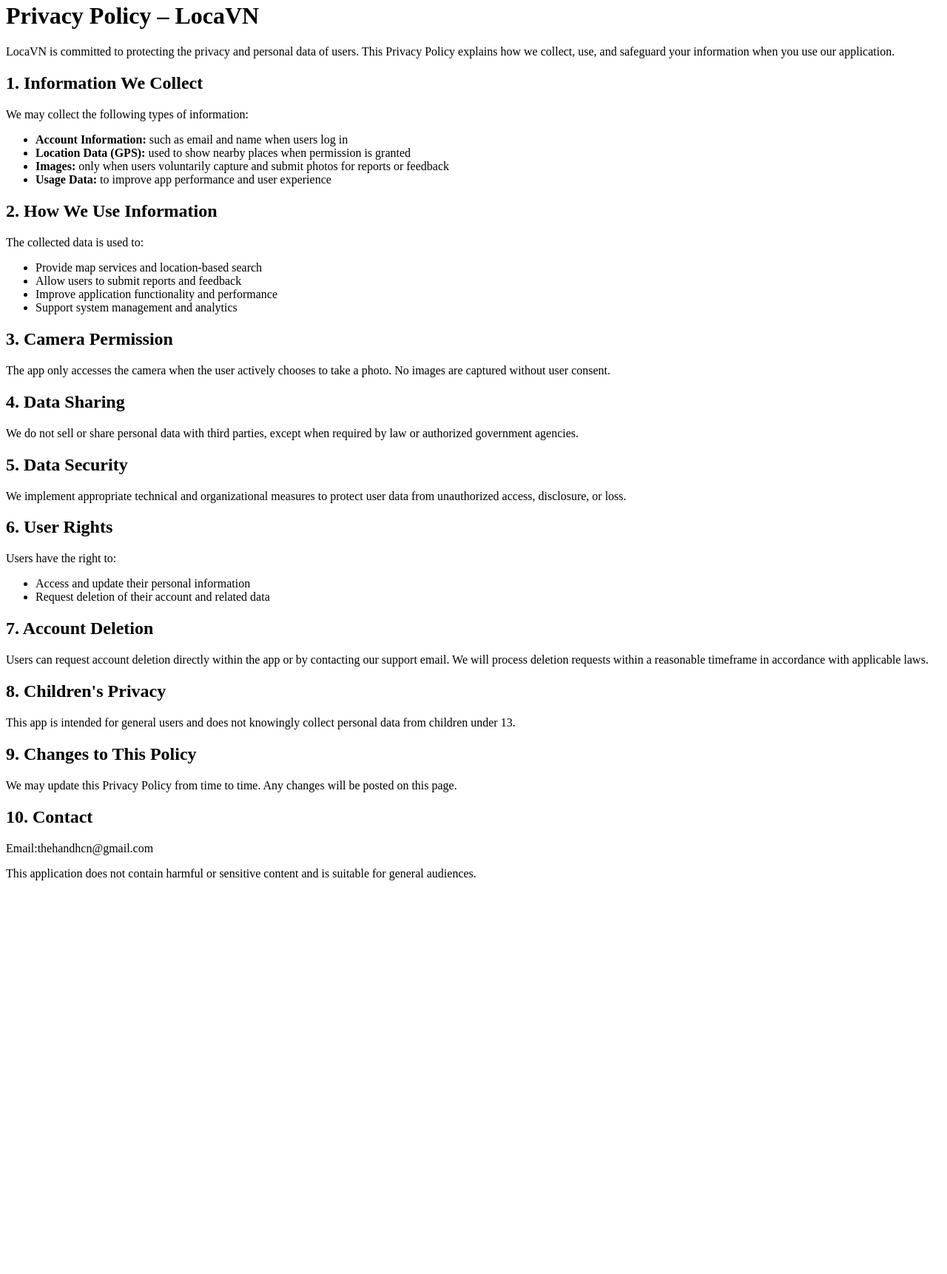
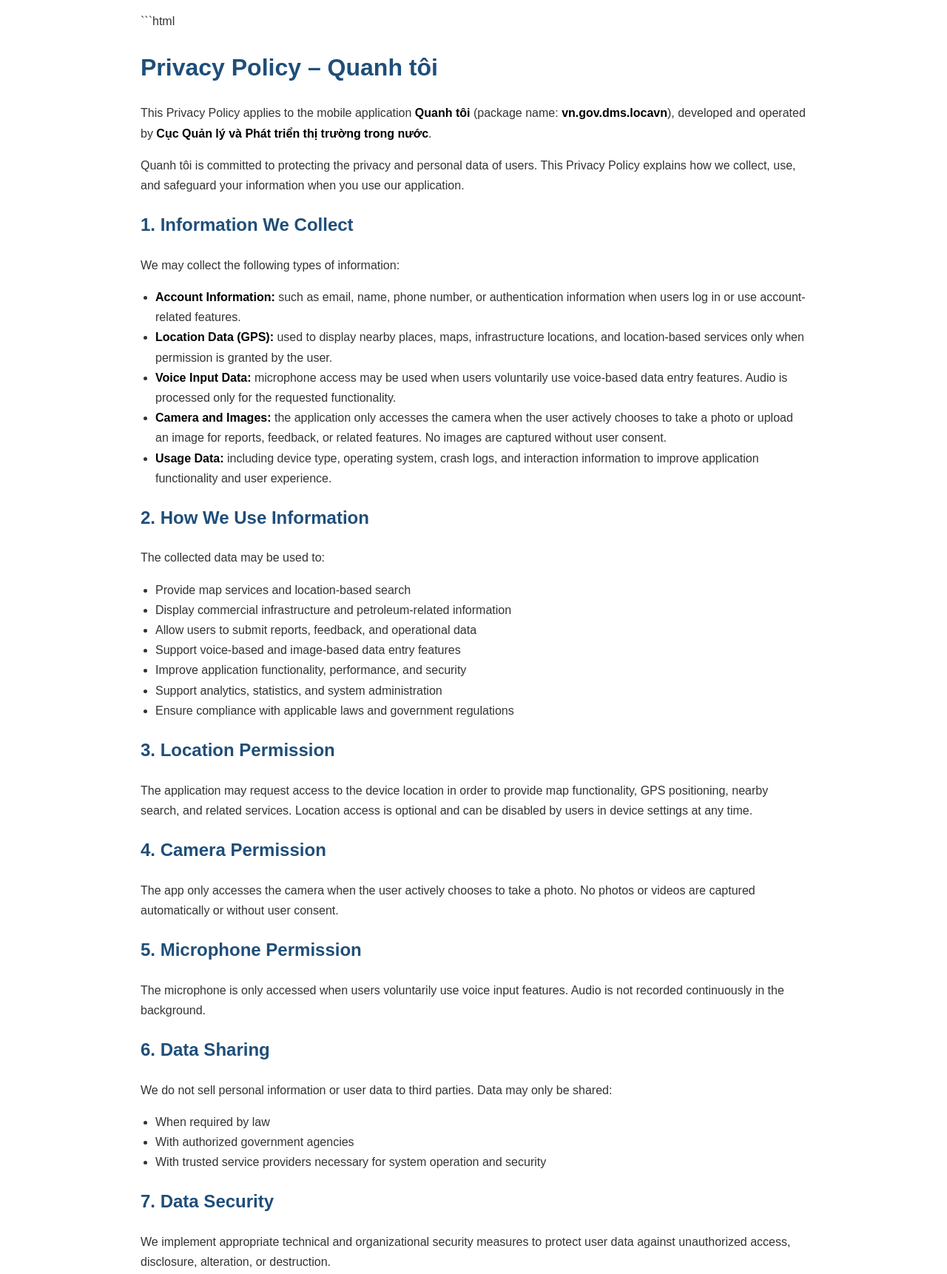
Before and after one commit to hanphongvan/locavn-privacy, a plain HTML site: page index.html in a window 1280 px wide. Shown: the part 5-1727 px from the top of the page at 74% size. Before the commit the page ends 1211 px from the top, so only its background shows below. Drawn offline with Linux system fonts and the light colour scheme.

Commit message:
Rewrite Privacy Policy page for Quanh tôi app

````diff
--- a/index.html
+++ b/index.html
@@ -1,51 +1,182 @@
-<h1>Privacy Policy – LocaVN</h1>
+```html
+<!DOCTYPE html>
+<html lang="en">
+<head>
+    <meta charset="UTF-8">
+    <meta name="viewport" content="width=device-width, initial-scale=1.0">
+    <title>Privacy Policy - Quanh tôi</title>
+    <style>
+        body {
+            font-family: Arial, sans-serif;
+            line-height: 1.7;
+            max-width: 900px;
+            margin: auto;
+            padding: 20px;
+            color: #333;
+        }
 
-<p>LocaVN is committed to protecting the privacy and personal data of users. This Privacy Policy explains how we collect, use, and safeguard your information when you use our application.</p>
+        h1, h2 {
+            color: #1f4e79;
+        }
+
+        ul {
+            padding-left: 20px;
+        }
+
+        strong {
+            color: #000;
+        }
+    </style>
+</head>
+<body>
+
+<h1>Privacy Policy – Quanh tôi</h1>
+
+<p>
+This Privacy Policy applies to the mobile application
+<strong>Quanh tôi</strong>
+(package name:
+<strong>vn.gov.dms.locavn</strong>),
+developed and operated by
+<strong>Cục Quản lý và Phát triển thị trường trong nước</strong>.
+</p>
+
+<p>
+Quanh tôi is committed to protecting the privacy and personal data of users.
+This Privacy Policy explains how we collect, use, and safeguard your information when you use our application.
+</p>
 
 <h2>1. Information We Collect</h2>
+
 <p>We may collect the following types of information:</p>
+
 <ul>
-<li><strong>Account Information:</strong> such as email and name when users log in</li>
-<li><strong>Location Data (GPS):</strong> used to show nearby places when permission is granted</li>
-<li><strong>Images:</strong> only when users voluntarily capture and submit photos for reports or feedback</li>
-<li><strong>Usage Data:</strong> to improve app performance and user experience</li>
+    <li>
+        <strong>Account Information:</strong>
+        such as email, name, phone number, or authentication information when users log in or use account-related features.
+    </li>
+
+    <li>
+        <strong>Location Data (GPS):</strong>
+        used to display nearby places, maps, infrastructure locations, and location-based services only when permission is granted by the user.
+    </li>
+
+    <li>
+        <strong>Voice Input Data:</strong>
+        microphone access may be used when users voluntarily use voice-based data entry features.
+        Audio is processed only for the requested functionality.
+    </li>
+
+    <li>
+        <strong>Camera and Images:</strong>
+        the application only accesses the camera when the user actively chooses to take a photo or upload an image for reports, feedback, or related features.
+        No images are captured without user consent.
+    </li>
+
+    <li>
+        <strong>Usage Data:</strong>
+        including device type, operating system, crash logs, and interaction information to improve application functionality and user experience.
+    </li>
 </ul>
 
 <h2>2. How We Use Information</h2>
-<p>The collected data is used to:</p>
+
+<p>The collected data may be used to:</p>
+
 <ul>
-<li>Provide map services and location-based search</li>
-<li>Allow users to submit reports and feedback</li>
-<li>Improve application functionality and performance</li>
-<li>Support system management and analytics</li>
+    <li>Provide map services and location-based search</li>
+    <li>Display commercial infrastructure and petroleum-related information</li>
+    <li>Allow users to submit reports, feedback, and operational data</li>
+    <li>Support voice-based and image-based data entry features</li>
+    <li>Improve application functionality, performance, and security</li>
+    <li>Support analytics, statistics, and system administration</li>
+    <li>Ensure compliance with applicable laws and government regulations</li>
 </ul>
 
-<h2>3. Camera Permission</h2>
-<p>The app only accesses the camera when the user actively chooses to take a photo. No images are captured without user consent.</p>
+<h2>3. Location Permission</h2>
 
-<h2>4. Data Sharing</h2>
-<p>We do not sell or share personal data with third parties, except when required by law or authorized government agencies.</p>
+<p>
+The application may request access to the device location in order to provide map functionality,
+GPS positioning, nearby search, and related services.
+Location access is optional and can be disabled by users in device settings at any time.
+</p>
 
-<h2>5. Data Security</h2>
-<p>We implement appropriate technical and organizational measures to protect user data from unauthorized access, disclosure, or loss.</p>
+<h2>4. Camera Permission</h2>
 
-<h2>6. User Rights</h2>
-<p>Users have the right to:</p>
+<p>
+The app only accesses the camera when the user actively chooses to take a photo.
+No photos or videos are captured automatically or without user consent.
+</p>
+
+<h2>5. Microphone Permission</h2>
+
+<p>
+The microphone is only accessed when users voluntarily use voice input features.
+Audio is not recorded continuously in the background.
+</p>
+
+<h2>6. Data Sharing</h2>
+
+<p>
+We do not sell personal information or user data to third parties.
+Data may only be shared:
+</p>
+
 <ul>
-<li>Access and update their personal information</li>
-<li>Request deletion of their account and related data</li>
+    <li>When required by law</li>
+    <li>With authorized government agencies</li>
+    <li>With trusted service providers necessary for system operation and security</li>
 </ul>
 
-<h2>7. Account Deletion</h2>
-<p>Users can request account deletion directly within the app or by contacting our support email. We will process deletion requests within a reasonable timeframe in accordance with applicable laws.</p>
+<h2>7. Data Security</h2>
 
-<h2>8. Children's Privacy</h2>
-<p>This app is intended for general users and does not knowingly collect personal data from children under 13.</p>
+<p>
+We implement appropriate technical and organizational security measures to protect user data against unauthorized access, disclosure, alteration, or destruction.
+</p>
 
-<h2>9. Changes to This Policy</h2>
-<p>We may update this Privacy Policy from time to time. Any changes will be posted on this page.</p>
+<h2>8. User Rights</h2>
 
-<h2>10. Contact</h2>
-<p>Email:thehandhcn@gmail.com</p>
+<p>Users have the right to:</p>
 
-<p>This application does not contain harmful or sensitive content and is suitable for general audiences.</p>
+<ul>
+    <li>Access and review their personal information</li>
+    <li>Update or correct their information</li>
+    <li>Request deletion of their account and related data</li>
+    <li>Withdraw permissions such as location, camera, or microphone access through device settings</li>
+</ul>
+
+<h2>9. Account Deletion</h2>
+
+<p>
+Users can request account deletion directly within the application or by contacting our support email.
+Deletion requests will be processed within a reasonable timeframe in accordance with applicable laws and operational requirements.
+</p>
+
+<h2>10. Children's Privacy</h2>
+
+<p>
+This application is intended for general audiences and does not knowingly collect personal information from children under 13 years old.
+</p>
+
+<h2>11. Changes to This Policy</h2>
+
+<p>
+We may update this Privacy Policy from time to time.
+Any updates will be published on this page.
+</p>
+
+<h2>12. Contact Information</h2>
+
+<p>
+<strong>Cục Quản lý và Phát triển thị trường trong nước</strong><br/>
+Hanoi, Vietnam<br/>
+Email: thehandhcn@gmail.com
+</p>
+
+<p>
+This application does not contain harmful, offensive, or sensitive content and is intended for general audiences.
+</p>
+
+</body>
+</html>
+```
````
